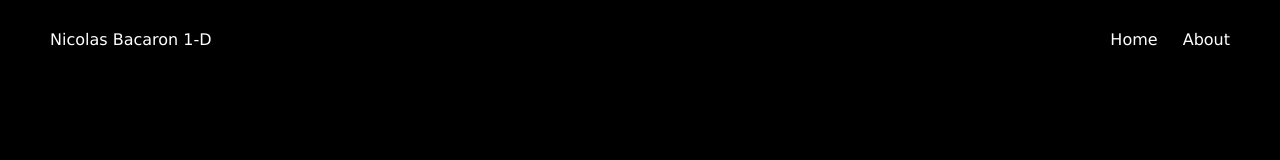
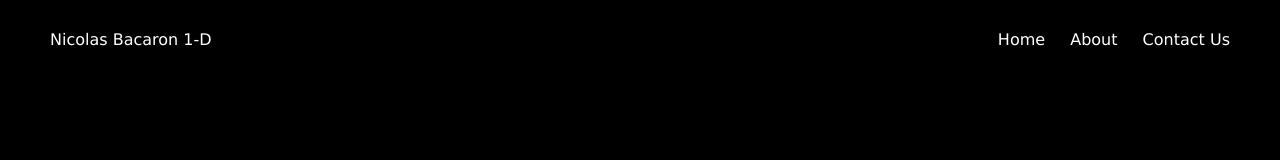
Before and after one commit to overseeker500-star/MyPortfolio, a plain HTML site: page index.html in a window 1280 px wide. Shown: the top 160 px of the page. Drawn offline with Linux system fonts and the light colour scheme.

Commit message:
change 2

```diff
--- a/index.html
+++ b/index.html
@@ -12,6 +12,7 @@
       <nav>
         <a href="#">Home</a>
         <a href="#">About</a>
+        <a href="#">Contact Us</a>
       </nav>
     </header>
 
```
